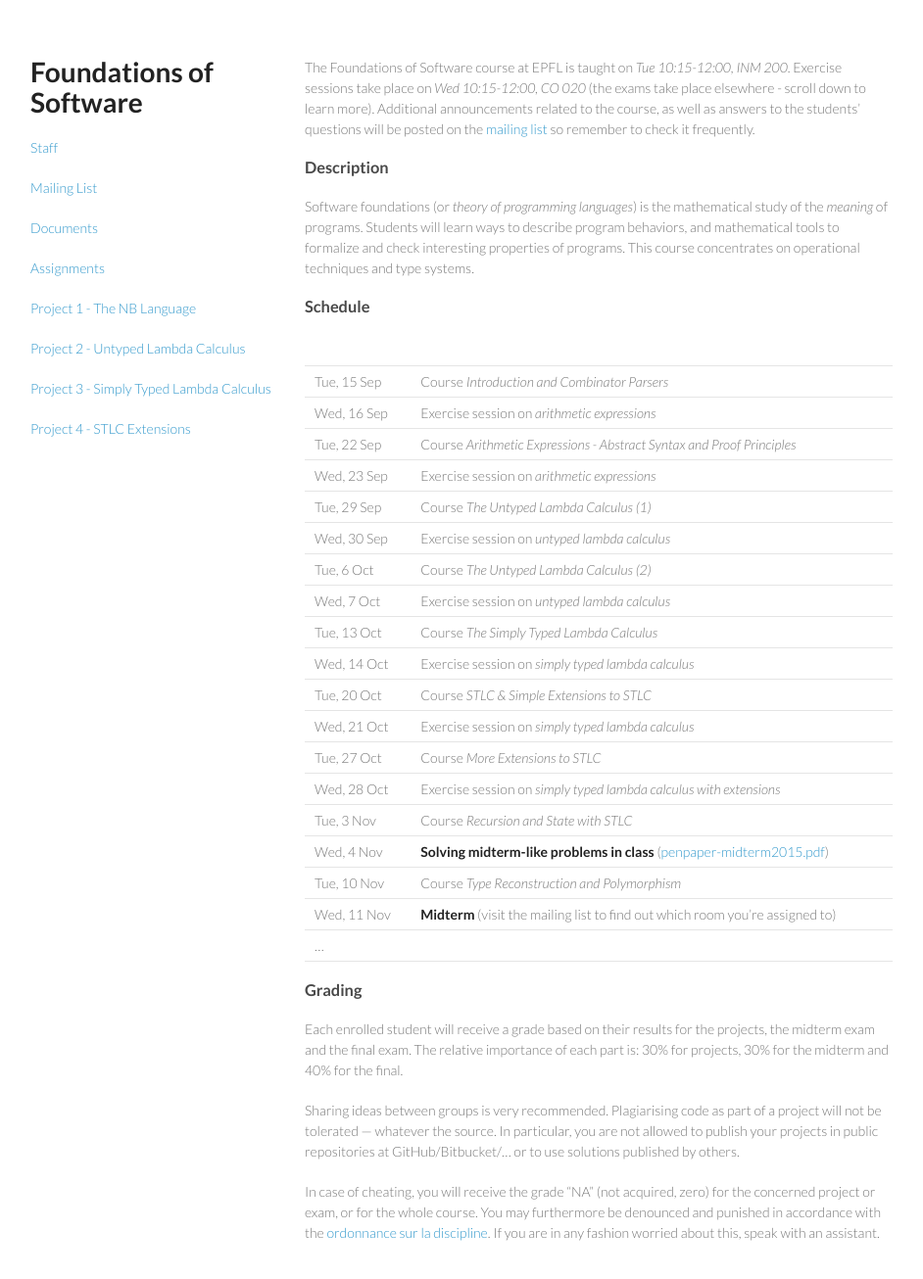
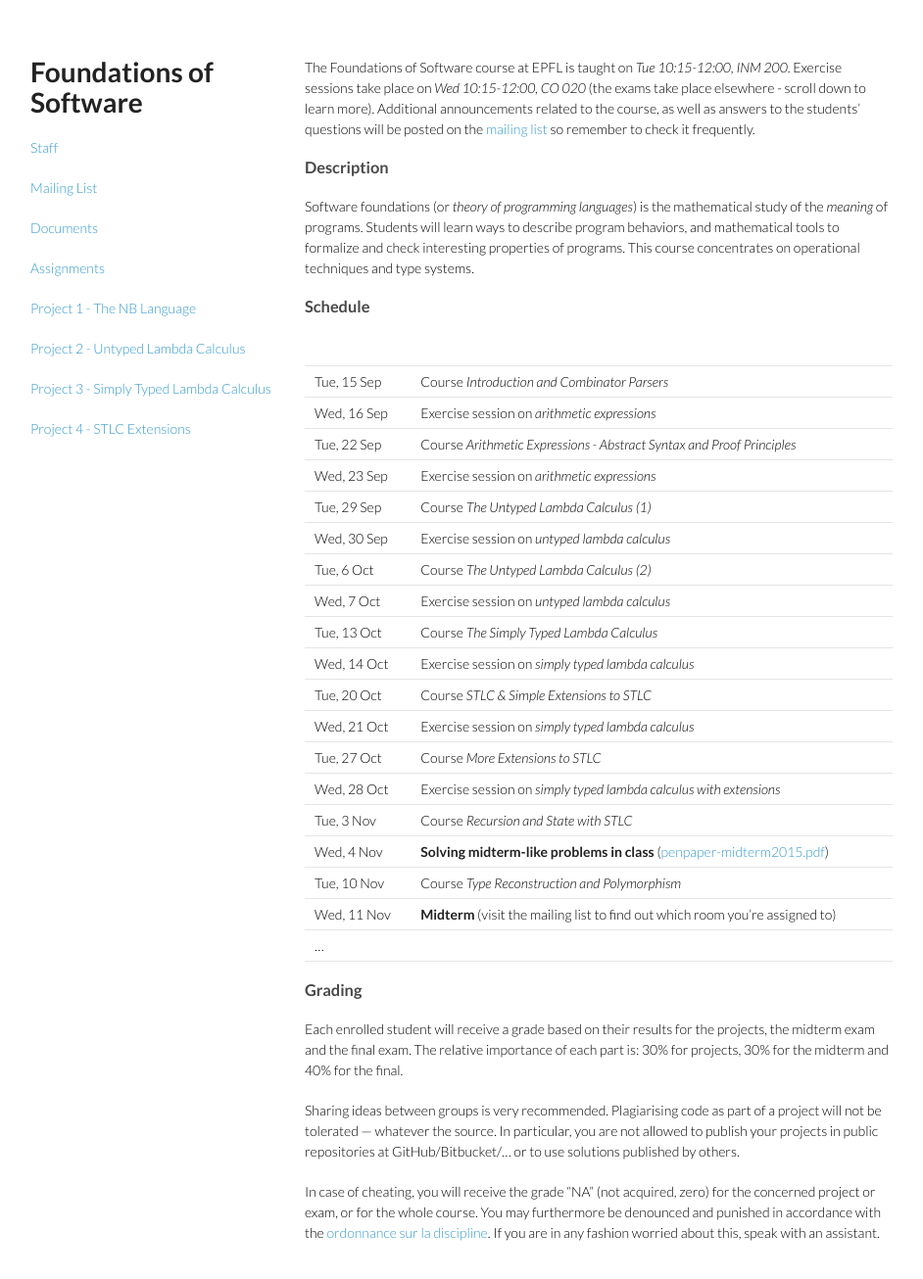
Before and after one commit to christophetd/fos2015.github.io, a Jekyll site: the page built from index.md, in a window 1280 px wide and 1339 px high. Shown: the top 1306 px of the window at 98% size, without its empty margins (169-1111 px from the left). Built offline with Jekyll 4.4.1, drawn with Linux system fonts in a browser that asks for light colours.

Commit message:
Update styles.css
The #777 text is quite painful to read. I personally feel much more comfortable when the text is in black

```diff
--- a/stylesheets/styles.css
+++ b/stylesheets/styles.css
@@ -3,7 +3,7 @@
 body {
   padding:50px;
   font:14px/1.5 Lato, "Helvetica Neue", Helvetica, Arial, sans-serif;
-  color:#777;
+  color:black;
   font-weight:300;
 }
 
```
